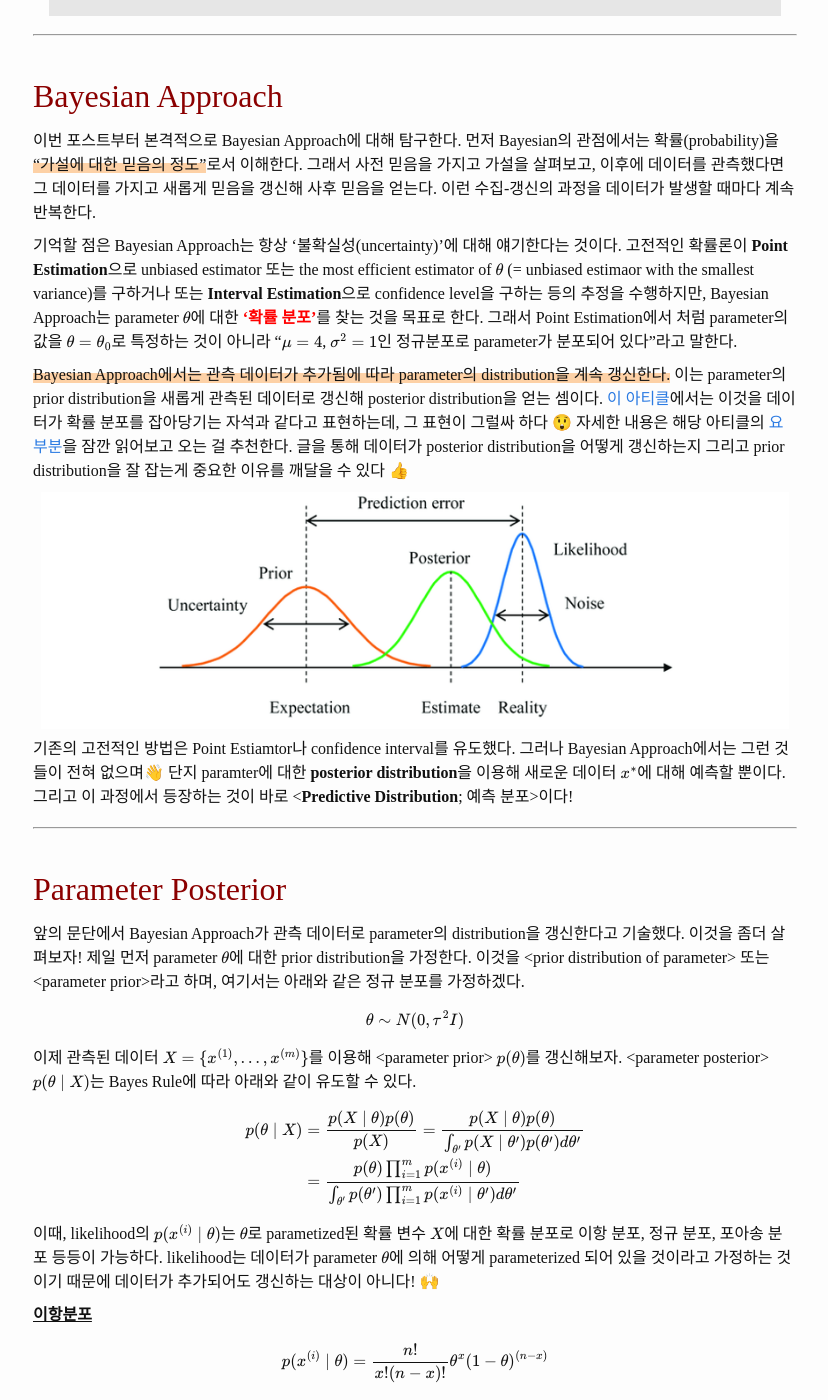
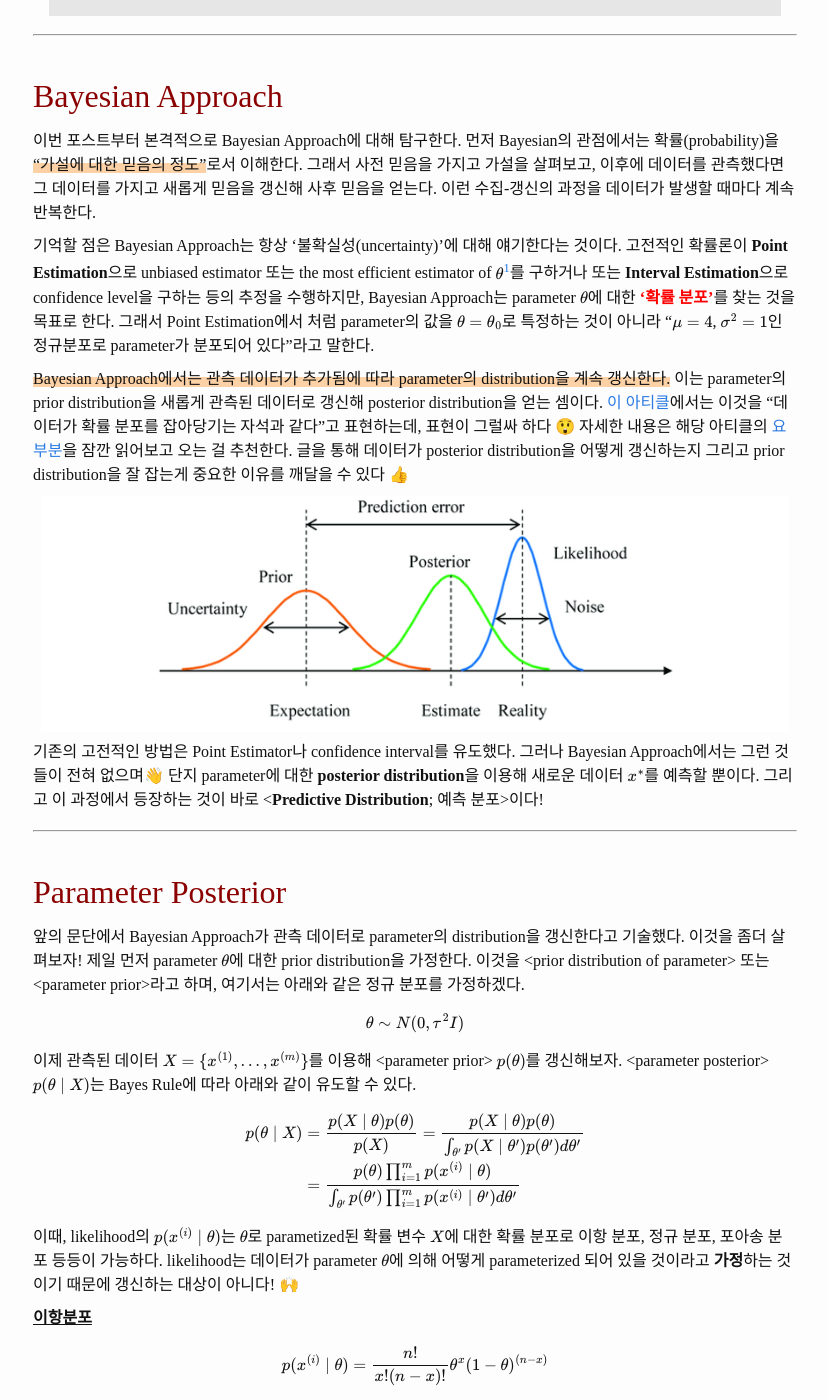
Before and after one commit to BlueHorn07/computer_science, a Jekyll site: the page built from _posts/machine-learning/2021-09-05-predictive-distribution.md, in a window 1280 px wide and 1400 px high, scrolled down 458 px. Shown: the whole window, without its empty margins (225-1053 px from the left). Built offline with Jekyll 4.4.1, drawn with Linux system fonts in a browser that asks for light colours; nearby versions of some CDN libraries; some web fonts are replaced; some of the changed text lies outside the part shown.

Commit message:
fix typo

```diff
--- a/_posts/machine-learning/2021-09-05-predictive-distribution.md
+++ b/_posts/machine-learning/2021-09-05-predictive-distribution.md
@@ -27,15 +27,15 @@ readtime: 30 Minutes
 
 이번 포스트부터 본격적으로 Bayesian Approach에 대해 탐구한다. 먼저 Bayesian의 관점에서는 확률(probability)을 <span class="half_HL">"가설에 대한 믿음의 정도"</span>로서 이해한다. 그래서 사전 믿음을 가지고 가설을 살펴보고, 이후에 데이터를 관측했다면 그 데이터를 가지고 새롭게 믿음을 갱신해 사후 믿음을 얻는다. 이런 수집-갱신의 과정을 데이터가 발생할 때마다 계속 반복한다.
 
-기억할 점은 Bayesian Approach는 항상 '불확실성(uncertainty)'에 대해 얘기한다는 것이다. 고전적인 확률론이 **Point Estimation**으로 unbiased estimator 또는 the most efficient estimator of $\theta$ (= unbiased estimaor with the smallest variance)를 구하거나 또는 **Interval Estimation**으로 confidence level을 구하는 등의 추정을 수행하지만, Bayesian Approach는 parameter $\theta$에 대한 <b><span style="color: red">'확률 분포'</span></b>를 찾는 것을 목표로 한다. 그래서 Point Estimation에서 처럼 parameter의 값을 $\theta = \theta_0$로 특정하는 것이 아니라 "$\mu = 4$, $\sigma^2 = 1$인 정규분포로 parameter가 분포되어 있다"라고 말한다.
+기억할 점은 Bayesian Approach는 항상 '불확실성(uncertainty)'에 대해 얘기한다는 것이다. 고전적인 확률론이 **Point Estimation**으로 unbiased estimator 또는 the most efficient estimator of $\theta$[^1]를 구하거나 또는 **Interval Estimation**으로 confidence level을 구하는 등의 추정을 수행하지만, Bayesian Approach는 parameter $\theta$에 대한 <b><span style="color: red">'확률 분포'</span></b>를 찾는 것을 목표로 한다. 그래서 Point Estimation에서 처럼 parameter의 값을 $\theta = \theta_0$로 특정하는 것이 아니라 "$\mu = 4$, $\sigma^2 = 1$인 정규분포로 parameter가 분포되어 있다"라고 말한다.
 
-<span class="half_HL">Bayesian Approach에서는 관측 데이터가 추가됨에 따라 parameter의 distribution을 계속 갱신한다.</span> 이는 parameter의 prior distribution을 새롭게 관측된 데이터로 갱신해 posterior distribution을 얻는 셈이다. [이 아티클](https://coffeewhale.com/bayesian/linear/regression/2019/10/19/bayesian-lr/)에서는 이것을 데이터가 확률 분포를 잡아당기는 자석과 같다고 표현하는데, 그 표현이 그럴싸 하다 😲 자세한 내용은 해당 아티클의 [요 부분](https://coffeewhale.com/bayesian/linear/regression/2019/10/19/bayesian-lr/#:~:text=%EC%A0%80%EB%8A%94%20%EC%9D%B4%EA%B2%83%EC%9D%84%20%EB%8B%A4%EC%9D%8C%EA%B3%BC%20%EA%B0%99%EC%9D%B4%20%ED%91%9C%ED%98%84%ED%95%98%EA%B8%B8%20%EC%A2%8B%EC%95%84%ED%95%A9%EB%8B%88%EB%8B%A4.)을 잠깐 읽어보고 오는 걸 추천한다. 글을 통해 데이터가 posterior distribution을 어떻게 갱신하는지 그리고 prior distribution을 잘 잡는게 중요한 이유를 깨달을 수 있다 👍
+<span class="half_HL">Bayesian Approach에서는 관측 데이터가 추가됨에 따라 parameter의 distribution을 계속 갱신한다.</span> 이는 parameter의 prior distribution을 새롭게 관측된 데이터로 갱신해 posterior distribution을 얻는 셈이다. [이 아티클](https://coffeewhale.com/bayesian/linear/regression/2019/10/19/bayesian-lr/)에서는 이것을 "데이터가 확률 분포를 잡아당기는 자석과 같다"고 표현하는데, 표현이 그럴싸 하다 😲 자세한 내용은 해당 아티클의 [요 부분](https://coffeewhale.com/bayesian/linear/regression/2019/10/19/bayesian-lr/#:~:text=%EC%A0%80%EB%8A%94%20%EC%9D%B4%EA%B2%83%EC%9D%84%20%EB%8B%A4%EC%9D%8C%EA%B3%BC%20%EA%B0%99%EC%9D%B4%20%ED%91%9C%ED%98%84%ED%95%98%EA%B8%B8%20%EC%A2%8B%EC%95%84%ED%95%A9%EB%8B%88%EB%8B%A4.)을 잠깐 읽어보고 오는 걸 추천한다. 글을 통해 데이터가 posterior distribution을 어떻게 갱신하는지 그리고 prior distribution을 잘 잡는게 중요한 이유를 깨달을 수 있다 👍
 
 <div class="img-wrapper">
   <img src="{{ "/images/machine-learning/bayesian-approach-1.png" | relative_url }}" width="100%">
 </div>
 
-기존의 고전적인 방법은 Point Estiamtor나 confidence interval를 유도했다. 그러나 Bayesian Approach에서는 그런 것들이 전혀 없으며👋 단지 paramter에 대한 **posterior distribution**을 이용해 새로운 데이터 $x^{*}$에 대해 예측할 뿐이다. 그리고 이 과정에서 등장하는 것이 바로 \<**Predictive Distribution**; 예측 분포\>이다!
+기존의 고전적인 방법은 Point Estimator나 confidence interval를 유도했다. 그러나 Bayesian Approach에서는 그런 것들이 전혀 없으며👋 단지 parameter에 대한 **posterior distribution**을 이용해 새로운 데이터 $x^{*}$를 예측할 뿐이다. 그리고 이 과정에서 등장하는 것이 바로 \<**Predictive Distribution**; 예측 분포\>이다!
 
 <hr/>
 
@@ -57,7 +57,7 @@ p(\theta \mid X)
 \end{aligned}
 $$
 
-이때, likelihood의 $p(x^{(i)} \mid \theta)$는 $\theta$로 parametized된 확률 변수 $X$에 대한 확률 분포로 이항 분포, 정규 분포, 포아송 분포 등등이 가능하다. likelihood는 데이터가 parameter $\theta$에 의해 어떻게 parameterized 되어 있을 것이라고 가정하는 것이기 때문에 데이터가 추가되어도 갱신하는 대상이 아니다! 🙌
+이때, likelihood의 $p(x^{(i)} \mid \theta)$는 $\theta$로 parametized된 확률 변수 $X$에 대한 확률 분포로 이항 분포, 정규 분포, 포아송 분포 등등이 가능하다. likelihood는 데이터가 parameter $\theta$에 의해 어떻게 parameterized 되어 있을 것이라고 **가정**하는 것이기 때문에 갱신하는 대상이 아니다! 🙌
 
 **<u>이항분포</u>**
 
@@ -176,3 +176,7 @@ $$
 - [Prior & Posterior Predictive Distributions](https://donghwa-kim.github.io/Pred_-baye.html)
 - [사전예측분포와 사후예측분포(Prior and posterior predictive distribution)](https://rooney-song.tistory.com/9?category=935544)
 - [[Bayesian DL] 1. Properties of Gaussian Distribution and Prior(Posterior) Predictive Distribution](https://medium.com/jun-devpblog/bayesian-dl-1-properties-of-gaussian-distribution-and-prior-posterior-predictive-distribution-b02529b894a8)
+
+<hr/>
+
+[^1]: unbiased estimaor with the smallest variance
```
Also changed, not shown: _posts/algorithm/2021-02-18-algorithm.md (+1 -1 lines), _posts/algorithm/2022-05-18-coping-with-np-hardness.md (+1 -1 lines), _posts/algorithm/2022-05-21-end-of-algorithm-lecture.md (+0 -1 lines), _posts/machine-learning/2021-09-06-bayesian-regression.md (+1 -1 lines), _posts/machine-learning/2021-09-21-Gaussian-Process-Regression.md (+4 -0 lines).
